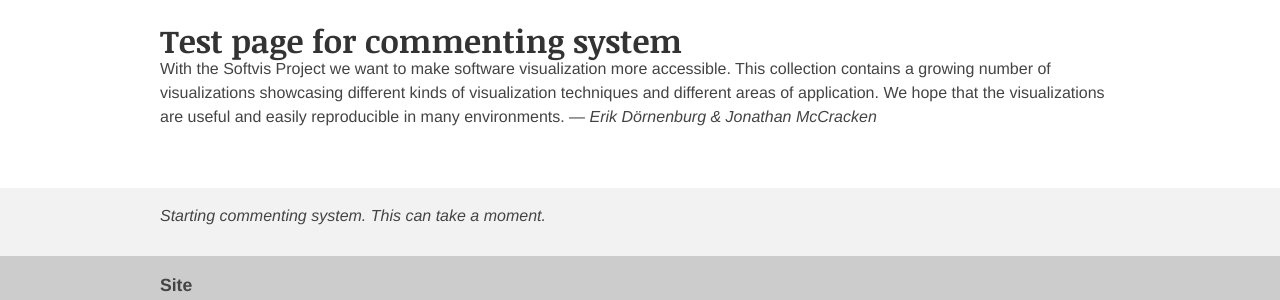
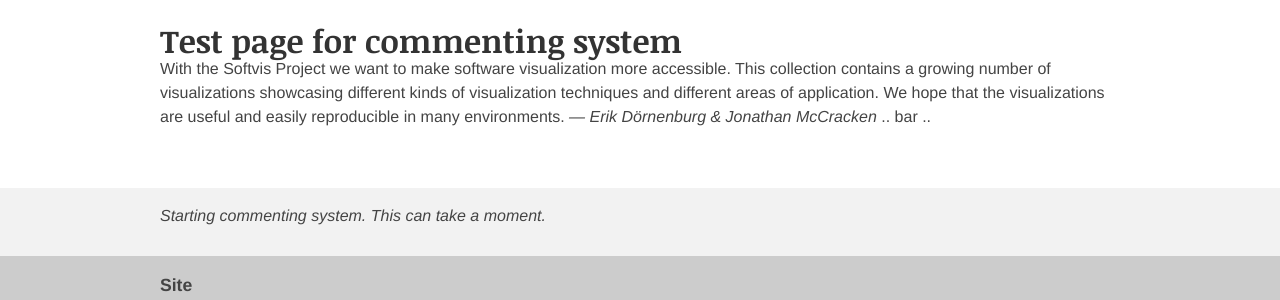
Before and after one commit to softvis/softvis.github.io, a Jekyll site: the page built from test.html, in a window 1280 px wide. Shown: the part 165-465 px from the top of the page. Built offline with Jekyll 4.4.1, drawn with Linux system fonts in a browser that asks for light colours; nearby versions of some CDN libraries; library files that are not in the unit come from our copies.

Commit message:
Debugging Github pages. Ignore.

```diff
--- a/test.html
+++ b/test.html
@@ -1,7 +1,10 @@
 ---
 title: Test page for commenting system
 layout: page
+nested: {
+	foo: "bar"
+}
 ---
 <section>
-	<p>With the Softvis Project we want to make software visualization more accessible. This collection contains a growing number of visualizations showcasing different kinds of visualization techniques and different areas of application. We hope that the visualizations are useful and easily reproducible in many environments. <i>&mdash; Erik D&ouml;rnenburg &amp; Jonathan McCracken</i>
+	<p>With the Softvis Project we want to make software visualization more accessible. This collection contains a growing number of visualizations showcasing different kinds of visualization techniques and different areas of application. We hope that the visualizations are useful and easily reproducible in many environments. <i>&mdash; Erik D&ouml;rnenburg &amp; Jonathan McCracken</i> .. {{ page.nested.foo }} ..
 </section>
```
